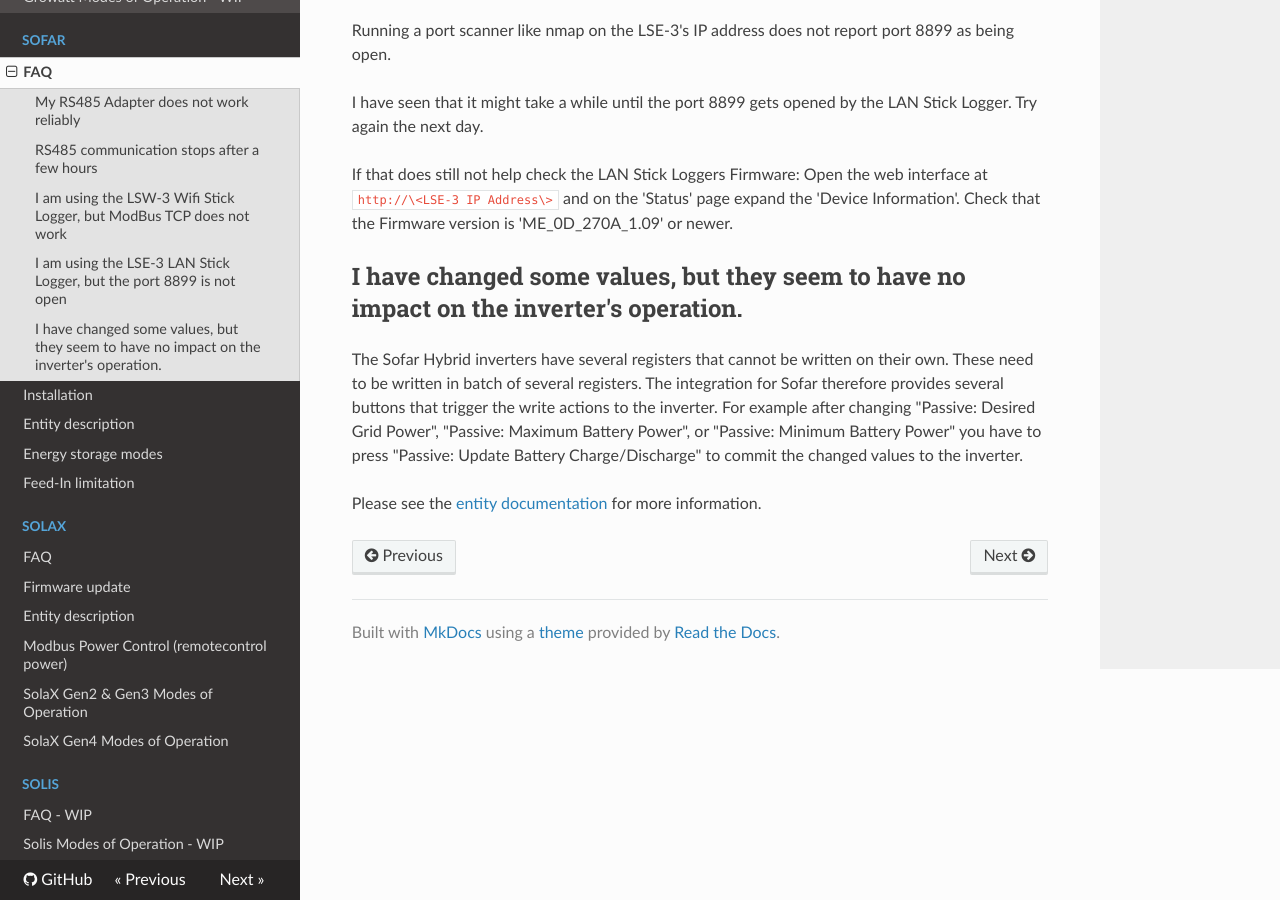
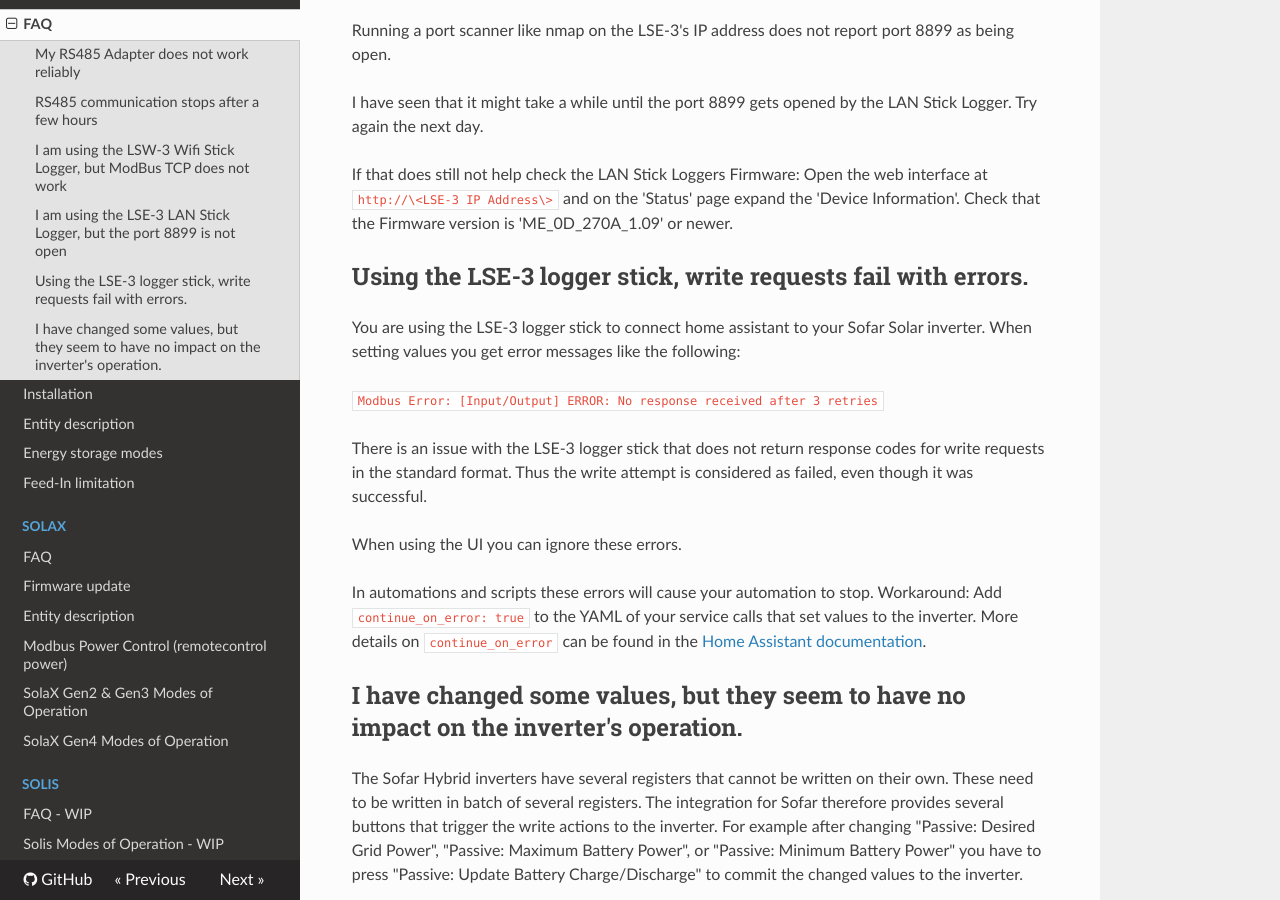
Before and after one commit to wills106/homeassistant-solax-modbus, an MkDocs documentation site: the page built from docs/sofar-faq.md, in a window 1280 px wide and 900 px high, scrolled down 861 px. Built offline with MkDocs 1.6.1, drawn with Linux system fonts in a browser that asks for light colours; nearby versions of some CDN libraries; some of the changed text lies outside the part shown.

Commit message:
Update sofar-faq.md
Added description of invalid return codes on write attempts and how to workaround this issue.

```diff
--- a/docs/sofar-faq.md
+++ b/docs/sofar-faq.md
@@ -22,6 +22,19 @@
 
 If that does still not help check the LAN Stick Loggers Firmware: Open the web interface at `http://\<LSE-3 IP Address\>` and on the 'Status' page expand the 'Device Information'. Check that the Firmware version is 'ME_0D_270A_1.09' or newer.
 
+## Using the LSE-3 logger stick, write requests fail with errors.
+
+You are using the LSE-3 logger stick to connect home assistant to your Sofar Solar inverter. When setting values you get error messages like the following:
+
+`Modbus Error: [Input/Output] ERROR: No response received after 3 retries`
+
+There is an issue with the LSE-3 logger stick that does not return response codes for write requests in the standard format. Thus the write attempt is considered as failed, even though it was successful.
+
+When using the UI you can ignore these errors.
+
+In automations and scripts these errors will cause your automation to stop. Workaround: Add `continue_on_error: true` to the YAML of your service calls that set values to the inverter. More details on `continue_on_error` can be found in the [Home Assistant documentation](https://www.home-assistant.io/docs/scripts/#continuing-on-error).
+
+
 ## I have changed some values, but they seem to have no impact on the inverter's operation.
 
 The Sofar Hybrid inverters have several registers that cannot be written on their own. These need to be written in batch of several registers. The integration for Sofar therefore provides several buttons that trigger the write actions to the inverter. For example after changing "Passive: Desired Grid Power", "Passive: Maximum Battery Power", or "Passive: Minimum Battery Power" you have to press "Passive: Update Battery Charge/Discharge" to commit the changed values to the inverter.
```
